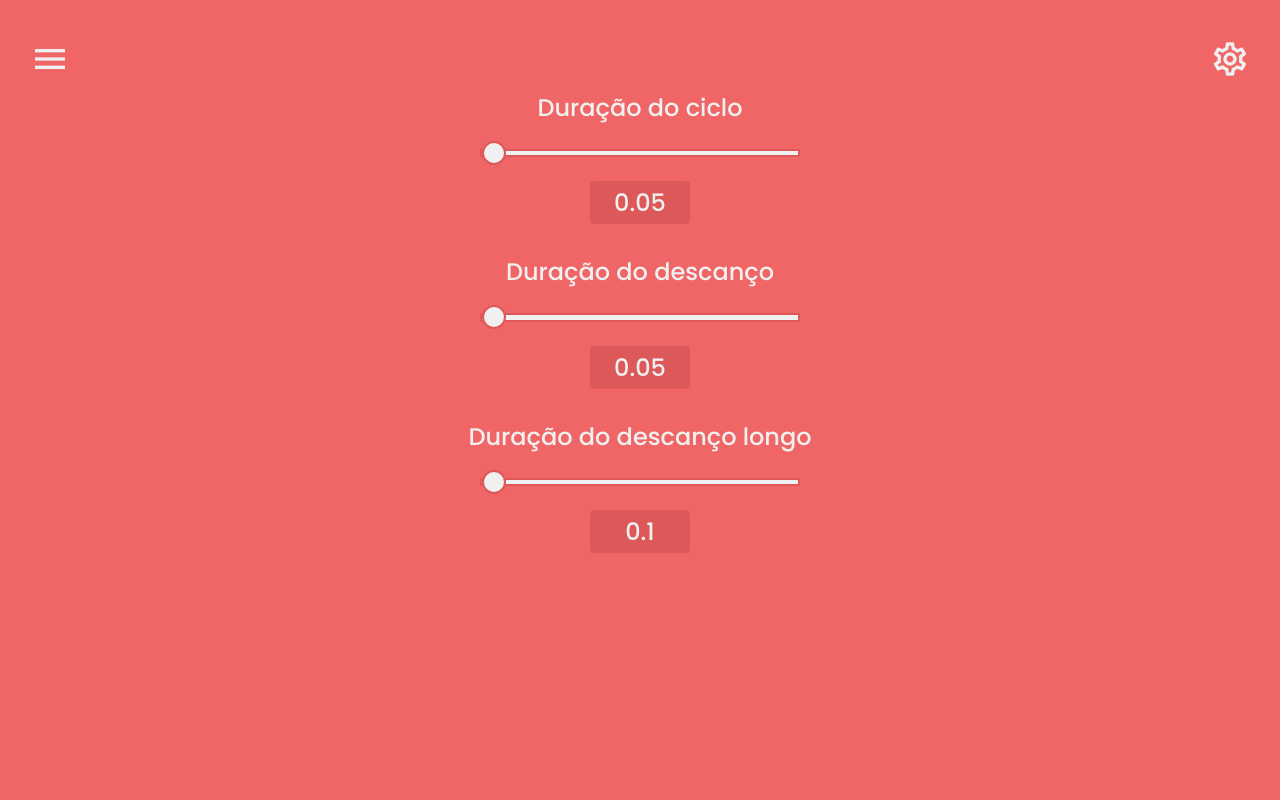
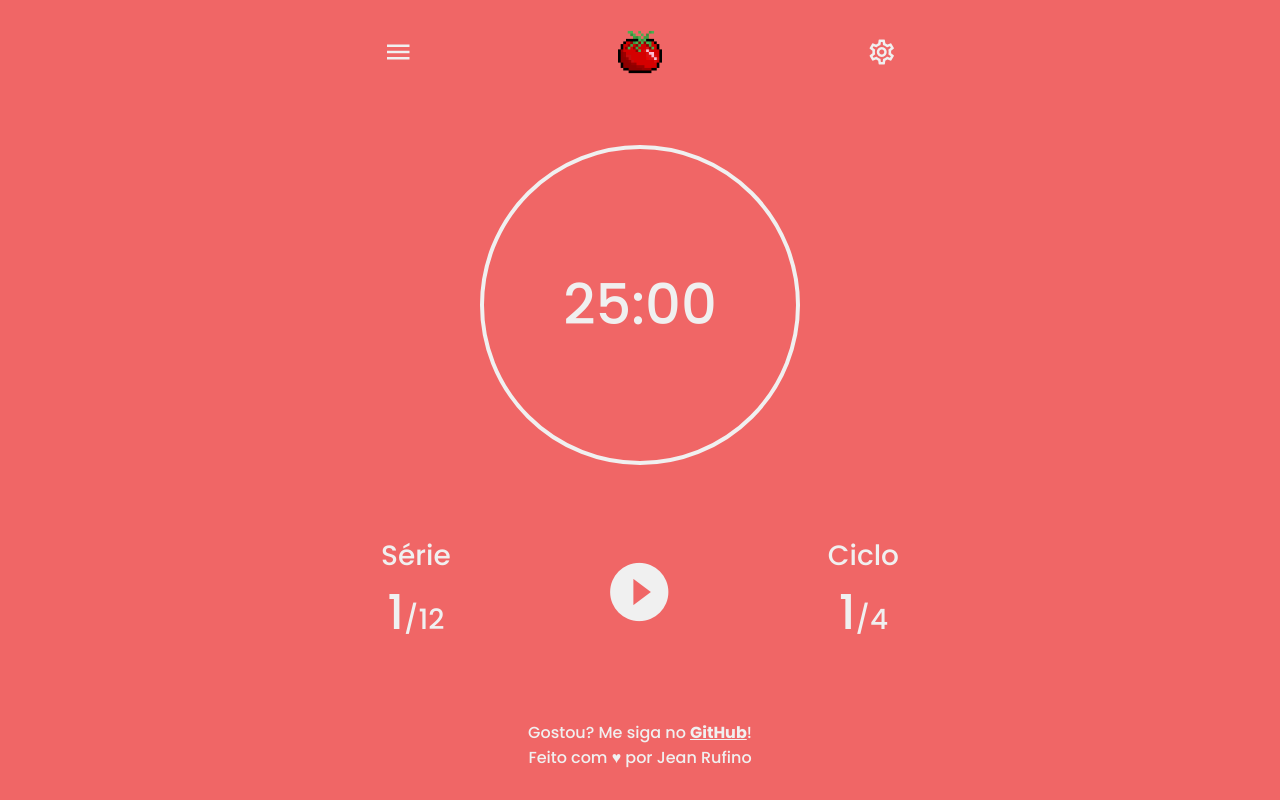
Before and after one commit to JeanRufino/PomoClock, a Vue app: page / in a window 1280 px wide. Built offline with nearby package versions, Linux system fonts and the light colour scheme.

Commit message:
media-queries added. solved a scrollbar modal issue

```diff
--- a/src/App.vue
+++ b/src/App.vue
@@ -1,5 +1,5 @@
 <template>
-    <div id="body" :class="{ cycle: isCycle, break: isBreak, longBreak: isLongBreak }">
+    <div id="body" :class="{ cycle: isCycle, break: isBreak, longBreak: isLongBreak, 'modal-open': isActive}">
         <header>
             <Menu />
             <img src="./assets/pomodoro.png" alt="A tomato" />
@@ -7,6 +7,7 @@
                 v-model:cycleDuration="cycleDuration"
                 v-model:breakDuration="breakDuration"
                 v-model:longBreakDuration="longBreakDuration"
+                v-model:isActive="isActive"
             />
         </header>
 
@@ -20,11 +21,9 @@
         />
 
         <footer>
-            <div>
-                <a href="https://www.linkedin.com/in/jean-rufino-40b95113b/" target="_blank" rel="noopener noreferrer">LinkedIn</a>
-                <a href="https://github.com/JeanRufino?tab=repositories" target="_blank" rel="noopener noreferrer">GitHub</a>
-            </div>
-            <span>&copy; 2021 - Jean Rufino</span>
+            <span>Gostou? Me siga no <a href="https://github.com/JeanRufino?tab=repositories" target="_blank" rel="noopener noreferrer">GitHub</a>!</span>
+            <br>
+            <span>Feito com &#9829; por Jean Rufino</span>
         </footer>
     </div>
 </template>
@@ -42,19 +41,14 @@ export default {
         Menu,
     },
     data() {
-            let cycleDuration = 0.05;
-            let breakDuration = 0.05;
-            let longBreakDuration = 0.1;
-            let isCycle = true;
-            let isBreak = false;
-            let isLongBreak = false;
         return {
-            cycleDuration,
-            breakDuration,
-            longBreakDuration,
-            isCycle,
-            isBreak,
-            isLongBreak,
+            isActive: false,
+            cycleDuration: 25,
+            breakDuration: 5,
+            longBreakDuration: 30,
+            isCycle: true,
+            isBreak: false,
+            isLongBreak: false,
         };
     },
     watch: {
@@ -91,16 +85,24 @@ export default {
 }
 #body {
     display: flex;
+    flex-direction: column;
+    justify-content: space-between;
     position: relative;
+    min-height: 100vh;
     overflow-x: hidden;
     font-family: 'Poppins', sans-serif;
     -webkit-font-smoothing: antialiased;
     -moz-osx-font-smoothing: grayscale;
     text-align: center;
-    flex-direction: column;
-    min-height: 100vh;
     color: var(--white);
     font-weight: 500;
+    width: 100%;
+}
+#body.modal-open {
+    position: fixed;
+    /* max-height: calc(100vh - 200px); */
+    max-height: 50vh;
+    overflow-y: hidden;
 }
 #body.cycle {
     background-color: var(--red);
@@ -113,31 +115,41 @@ export default {
 }
 /* ---- HEADER AND MENUS ---- */
 header {
-    position: initial;
     display: grid;
-    grid-template-columns: 1fr 80px 1fr;
+    align-items: center;
+    justify-content: center;
+    grid-template-columns: 1fr calc(32vw + 44px) 1fr;
     width: 100%;
-    background-color: transparent;
-    padding: 30px 0 50px 0;
+    margin: 0 auto;
+    padding: 30px 0 30px 0;
 }
 img {
-    max-height: 60px;
-    max-width: auto;
-    margin: 0 auto;
+    max-height: 44px;
+    max-width: 44px;
+    margin: 0 16vw;
 }
+/* ---- FOOTER---- */
 footer {
     justify-self: flex-end;
-    margin-top: auto;
-    padding: 50px 0 30px 0;
-}
-footer > div {
-    margin-bottom: 16px;
+    margin-bottom: 30px;
 }
 footer a {
-    font-size: 20px;
-    color:var(--white)
+    font-size: 14px;
+    color:var(--white);
+    font-weight: 700;
 }
-footer a:not(:last-of-type) {
-    margin-right: 20px;
+footer span {
+    font-size: 14px;
+}
+footer span:not(:last-of-type) {
+    margin-bottom: 20px;
+}
+/* ---- MEDIA QUERIES ---- */
+@media screen and (min-width: 500px) {
+    footer span,
+    footer a {
+        font-size: 16px;
+        font-size: 16px;
+    }
 }
 </style>
--- a/src/components/Menu.vue
+++ b/src/components/Menu.vue
@@ -14,17 +14,21 @@ export default {
 
 <style scoped>
     button {
-        z-index: 3;
+        display: flex;
+        align-items: center;
         border: none;
         background-color: transparent;
         width: max-content;
         align-items: center;
-        margin-left: 30px;
-        margin-right: auto;
+        margin-left: auto;
         cursor: not-allowed; /* --- TEMP --- */
+        transition: 300ms;
+    }
+    button:hover {
+        opacity: 0.6;
     }
     button span {
         color: var(--white);
-        font-size: 40px;
+        font-size: 30px;
     }
 </style>
--- a/src/components/Timer.vue
+++ b/src/components/Timer.vue
@@ -144,25 +144,25 @@ export default {
     display: flex;
     align-items: center;
     justify-content: center;
-    height: 50vw;
-    width: 50vw;
-    max-height: 320px;
-    max-width: 320px;
+    min-height: 50vw;
+    min-width: 50vw;
     margin: 0 auto;
-    border: 6px solid var(--white);
+    border: 4px solid var(--white);
     border-radius: 50%;
 }
 .timer .timer-value {
-    font-size: 50px;
+    font-size: 44px;
 }
 .cycleInfo {
     display: flex;
     justify-content: center;
     align-items: center;
-    margin-top: 30px;
+    margin: 30px auto;
     width: 100%;
 }
 button {
+    display: flex;
+    align-items: center;
     background-color: transparent;
     border: none;
     color: var(--white);
@@ -172,15 +172,34 @@ button {
     transition: 300ms;
 }
 .button span {
-    font-size: 80px;
+    font-size: 70px;
 }
 button:active {
     opacity: 0.5;
 }
 .set, .cycle {
-    font-size: 24px;
+    font-size: 20px;
 }
 .set > span, .cycle > span {
-    font-size: 44px;
+    font-size: 40px;
+}
+/* ---- MEDIA-QUERIES ---- */
+@media screen and (min-width: 500px) {
+    .timer {
+        min-height: unset;
+        min-width: unset;
+        min-height: 320px;
+        min-width: 320px;
+        border: 4px solid var(--white);
+    }
+    .timer .timer-value {
+        font-size: 56px;
+    }
+    .set, .cycle {
+        font-size: 28px;
+    }
+    .set > span, .cycle > span {
+        font-size: 48px;
+    }
 }
 </style>
--- a/src/components/TimerOptions.vue
+++ b/src/components/TimerOptions.vue
@@ -5,6 +5,14 @@
         </span>
     </button>
     <div class="options" :class="{ active: isActive }">
+        <div class="optionsHeader">
+            <span>Opções</span>
+            <button @click="toggleOptions">
+                <span class="material-icons-outlined">
+                    clear
+                </span>
+            </button>
+        </div>
         <div v-for="(option, index) in options" :key="option.string">
             <label :for="option.string">{{option.label}}</label>
 
@@ -31,10 +39,13 @@ export default {
             type: Number,
             required: true,
         },
+        isActive: {
+            type: Boolean,
+            required: true,
+        },
     },
     data() {
         return {
-            isActive: true,
             cycleDurationCopy: this.cycleDuration,
             breakDurationCopy: this.breakDuration,
             longBreakDurationCopy: this.longBreakDuration,
@@ -58,7 +69,7 @@ export default {
     },
     methods: {
         toggleOptions() {
-            this.isActive ? this.isActive = false : this.isActive = true;
+            this.isActive ? this.$emit('update:isActive', false) : this.$emit('update:isActive', true)
         },
         durationValidation(event, string, selector, index) {
             if(event.target.value > 60 || event.target.value.length > 2) {
@@ -81,36 +92,63 @@ export default {
 
 <style scoped>
     .options {
-        position: absolute;
+        position: fixed;
+        display: flex;
+        flex-direction: column;
         right: 0;
         top: 0;
         width: 100%;
         height: 100%;
-        padding: 90px 0 0 0;
         background-color: var(--red);
-        transition: 400ms ease-out;
-        transform: translateX(100%);
+        transition: 300ms ease;
         z-index: 2;
+        box-shadow: -10px 0px 0px 0px var(--dark-red);
+        -webkit-transform: translateX(110%);
+        -o-transform: translateX(110%);
+        transform: translateX(110%);
+        overflow-y: auto;
     }
     .options.active {
+        -webkit-transform: translateX(0);
+        -o-transform: translateX(0);
         transform: translateX(0);
     }
+    .optionsHeader {
+        display: grid;
+        align-items: center;
+        grid-template-columns: 1fr calc(32vw + 44px) 1fr;
+        grid-template-areas: "a b c";
+        margin: 30px 0 20px 0;
+        height: 44px;
+        background: var(--dark-red);
+    }
+    .optionsHeader > button {
+        grid-area: c;
+    }
+    .optionsHeader > span {
+        font-size: 20px;
+        grid-area: b;
+    }
     button {
-        z-index: 3;
+        display: flex;
+        align-items: center;
         border: none;
         background-color: transparent;
         width: max-content;
         align-items: center;
-        margin-left: auto;
-        margin-right: 30px;
+        margin-right: auto;
         cursor: pointer;
+        transition: 300ms;
+    }
+    button:hover {
+        opacity: 0.6;
     }
     button span {
         color: var(--white);
-        font-size: 40px;
+        font-size: 26px;
     }
     label, input {
-        font-size: 24px;
+        font-size: 20px;
         display: block;
         margin: 0 auto;
     }
@@ -181,9 +219,6 @@ export default {
         background: var(--white);
         border: 2px solid var(--dark-red);
     }
-    /* input[type=range]:focus::-moz-range-track {
-        background: red;
-    } */
     input[type=range]::-ms-track {
         width: 100%;
         height: 8.4px;
@@ -193,23 +228,6 @@ export default {
         border-width: 16px 0;
         color: transparent;
     }
-    /* input[type=range]::-ms-fill-lower {
-        background: #2a6495;
-        border: 0.2px solid #010101;
-        border-radius: 2.6px;
-    }
-    input[type=range]:focus::-ms-fill-lower {
-        background: #3071a9;
-    }
-    input[type=range]::-ms-fill-upper {
-        background: #3071a9;
-        border: 0.2px solid #010101;
-        border-radius: 2.6px;
-        box-shadow: 1px 1px 1px #000000, 0px 0px 1px #0d0d0d;
-    }
-    input[type=range]:focus::-ms-fill-upper {
-        background: #367ebd;
-    } */
     /* RANGE INPUT TRACK STYLING ENDS */
     input[type=number] {
         text-align: center;
@@ -221,7 +239,7 @@ export default {
         padding: 4px;
         border: none;
         margin-bottom: 30px;
-        max-width: 100px;
+        width: 33%;
         -moz-appearance: textfield;
     }
     input[type=number]:focus {
@@ -232,4 +250,13 @@ export default {
         -webkit-appearance: none;
         margin: 0;
     }
+    /* MEDIA QUERIES */
+    @media screen and (min-width: 500px) {
+        button span {
+            font-size: 30px;
+        }
+        label, input, .optionsHeader > span {
+            font-size: 24px;
+        }
+    }
 </style>
```
